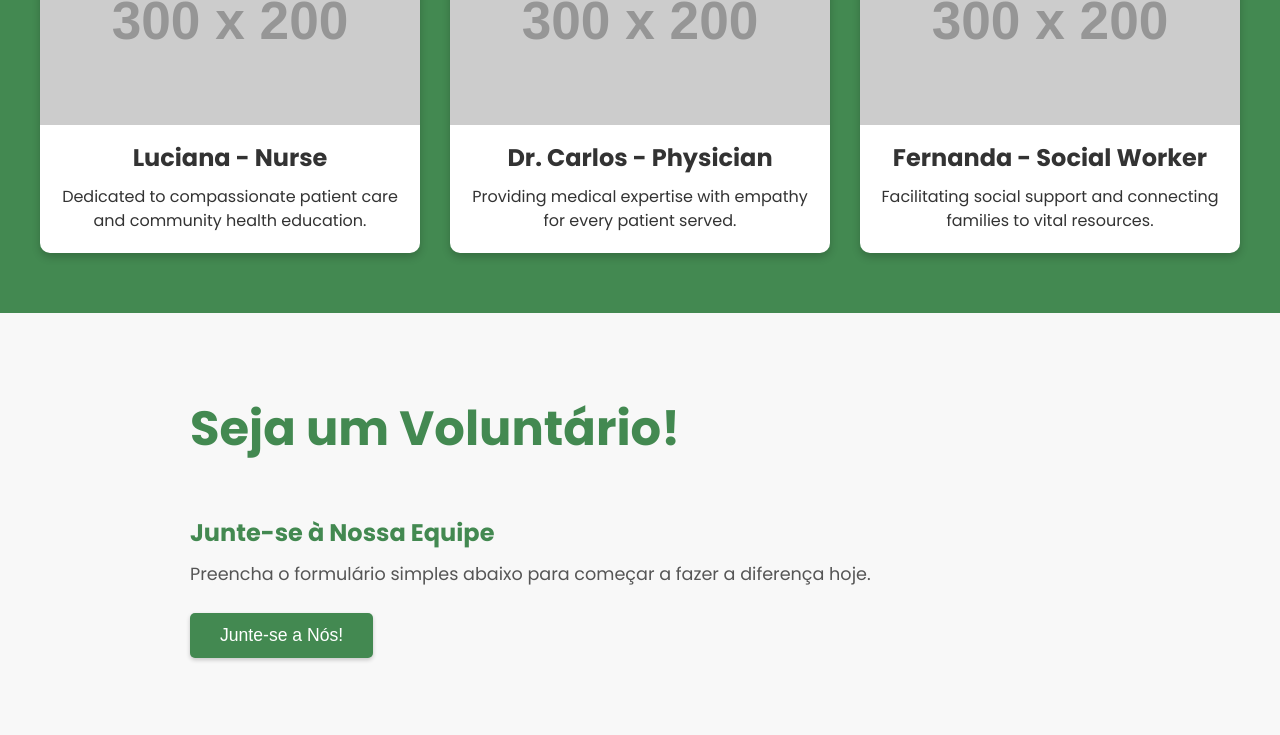
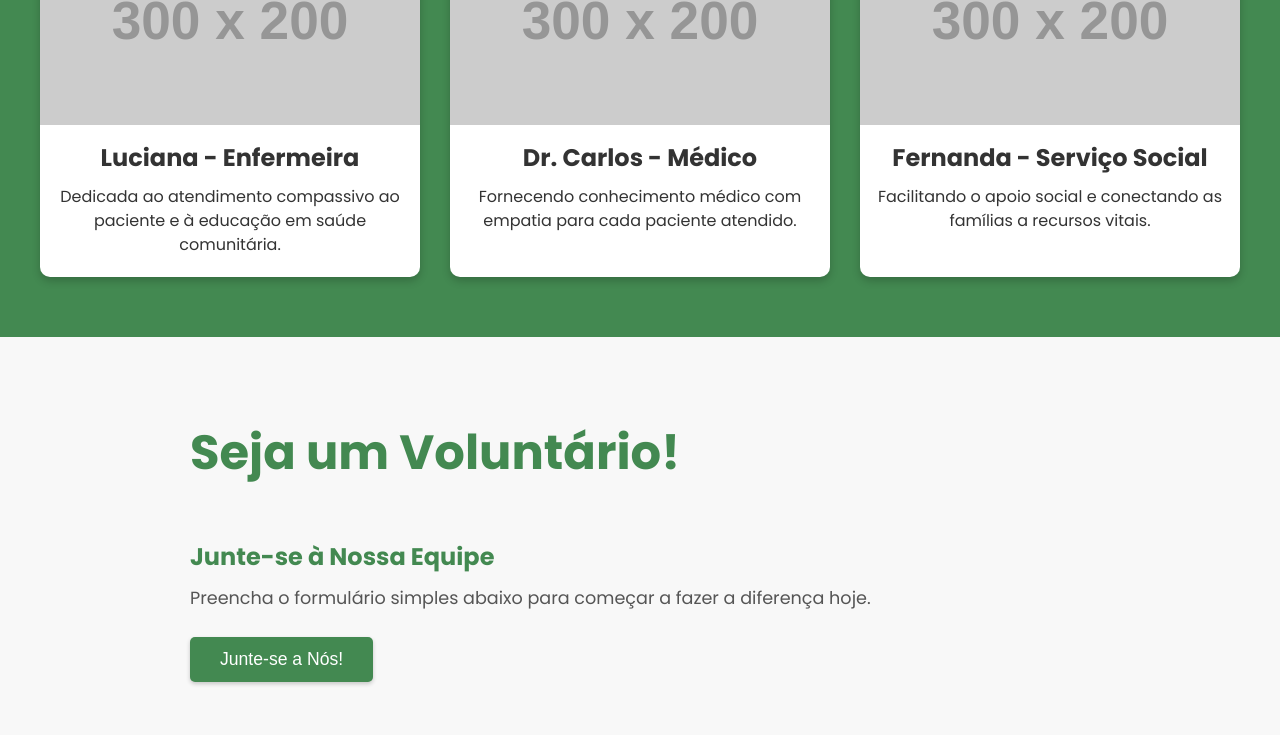
Before and after one commit to poncianovictoria/site-eniac-comunidades, a plain HTML site: page Frontend/index.html in a window 1280 px wide. Shown: the part 3630-4365 px from the top of the page. Drawn offline with nearby package versions, Linux system fonts and the light colour scheme; placeholder pictures from the web are drawn by us.

Commit message:
Modificações realizadas no html e css. Foram acrescentadas duas sections, uma dos profissionais envolvidos no projeto e outra para o público/estudantes se voluntariarem. No css estilizamos essas duas sections que foram acrescentadas.

```diff
--- a/Frontend/index.html
+++ b/Frontend/index.html
@@ -304,18 +304,18 @@
                 <div class="team-members">
                     <div class="member-card">
                         <img src="https://via.placeholder.com/300x200" alt="Luciana - Nurse">
-                        <h3>Luciana - Nurse</h3>
-                        <p>Dedicated to compassionate patient care and community health education.</p>
+                        <h3>Luciana - Enfermeira</h3>
+                        <p>Dedicada ao atendimento compassivo ao paciente e à educação em saúde comunitária.</p>
                     </div>
                     <div class="member-card">
                         <img src="https://via.placeholder.com/300x200" alt="Dr. Carlos - Physician">
-                        <h3>Dr. Carlos - Physician</h3>
-                        <p>Providing medical expertise with empathy for every patient served.</p>
+                        <h3>Dr. Carlos - Médico</h3>
+                        <p>Fornecendo conhecimento médico com empatia para cada paciente atendido.</p>
                     </div>
                     <div class="member-card">
                         <img src="https://via.placeholder.com/300x200" alt="Fernanda - Social Worker">
-                        <h3>Fernanda - Social Worker</h3>
-                        <p>Facilitating social support and connecting families to vital resources.</p>
+                        <h3>Fernanda - Serviço Social</h3>
+                        <p>Facilitando o apoio social e conectando as famílias a recursos vitais.</p>
                     </div>
                 </div>
             </div>
```
